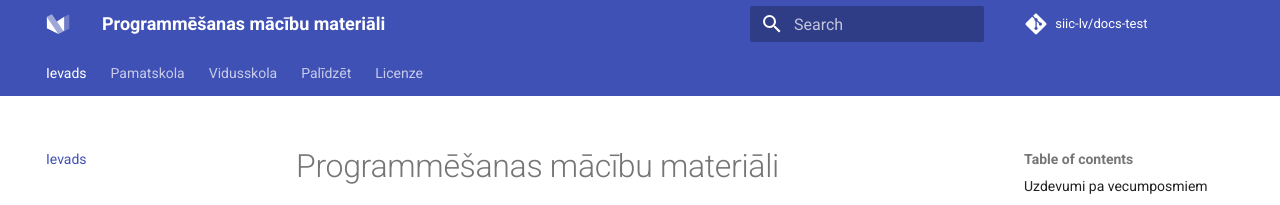
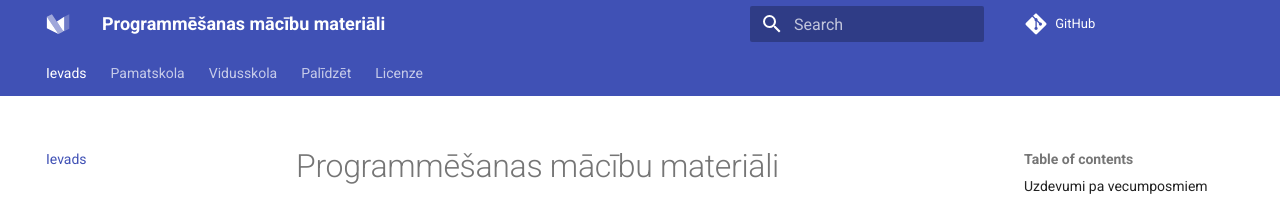
Before and after one commit to siic-lv/programmesana, an MkDocs documentation site: the page built from docs/index.md, in a window 1280 px wide. Shown: the top 205 px of the page. Built offline with MkDocs 1.6.1 and Material for MkDocs 9.7.7, drawn with Linux system fonts in a browser that asks for light colours; comment, search, counter and statistics services are not loaded; part of the change alters nothing that is shown.

```diff
--- a/mkdocs.yml
+++ b/mkdocs.yml
@@ -4,9 +4,9 @@ site_url: https://siic-lv.github.io/docs-test/
 site_description: >-
   Mācību materiāli pamatskolas un vidusskolas programmēšanas skolotājiem.
 # Repository
-repo_name: siic-lv/docs-test
+# repo_name: siic-lv/docs-test
 repo_url: https://github.com/siic-lv/docs-test
-edit_uri: ""
+# edit_uri: ""
 
 # Copyright
 copyright: Copyright &copy; 2020 SIIC
```
